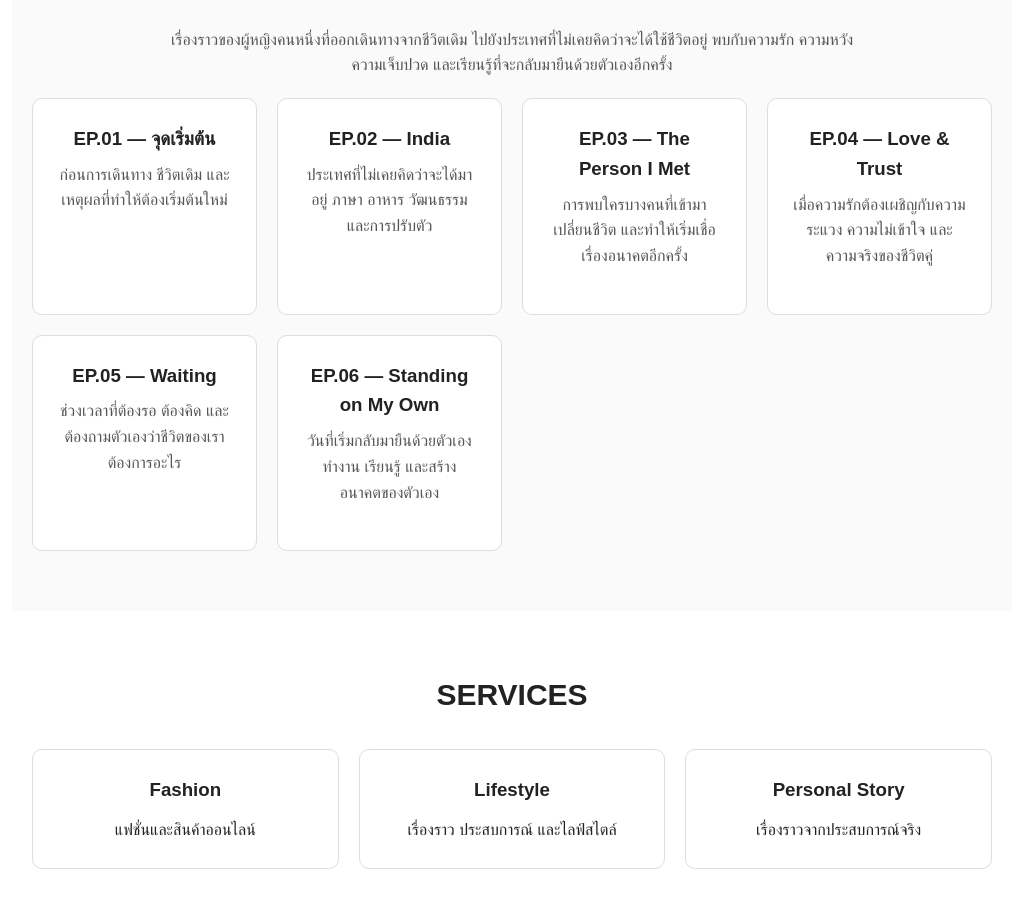
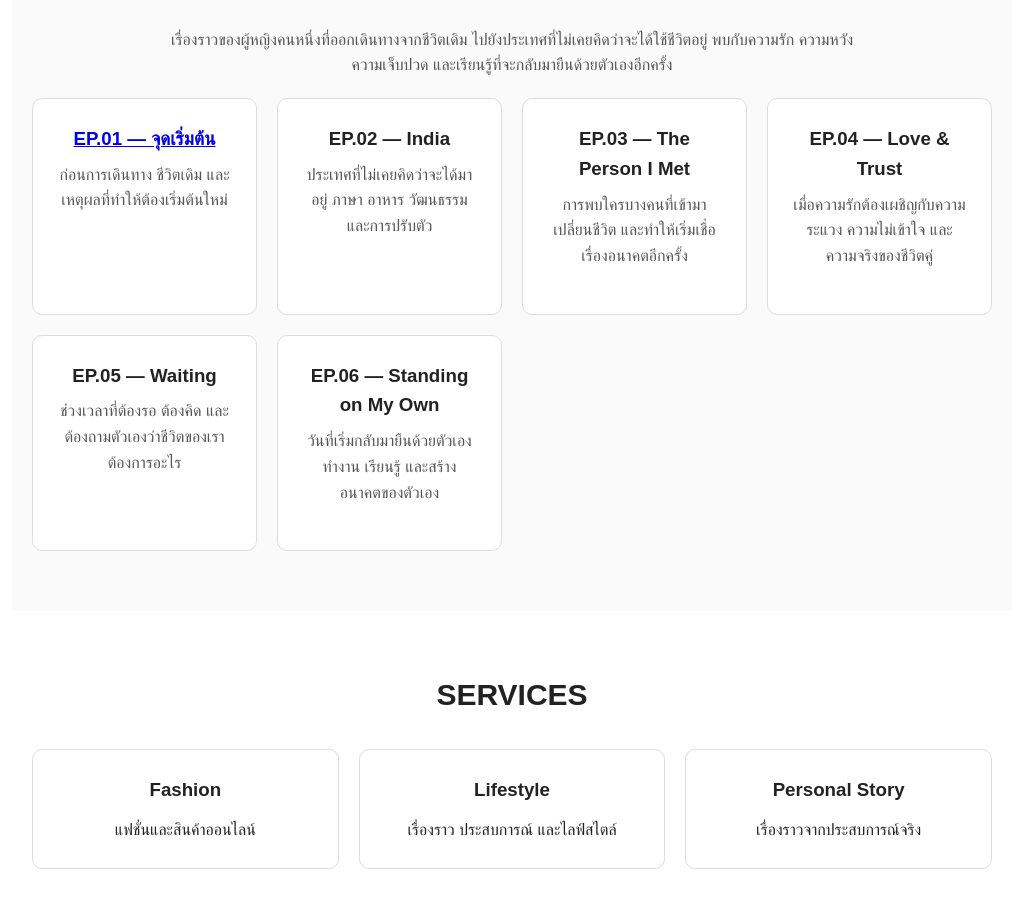
Before and after one commit to ksommaketarin-droid/sk-official, a plain HTML site: page index.html in a window 1280 px wide. Shown: the part 985-1909 px from the top of the page, without its empty margins (128-1151 px from the left). Drawn offline with Linux system fonts and the light colour scheme.

Commit message:
Update index.html

```diff
--- a/index.html
+++ b/index.html
@@ -213,7 +213,7 @@
     <div class="cards episode">
 
       <div class="card">
-        <h3>EP.01 — จุดเริ่มต้น</h3>
+        <h3><a href="ep01.html">EP.01 — จุดเริ่มต้น</a></h3>
         <p>
           ก่อนการเดินทาง ชีวิตเดิม และเหตุผลที่ทำให้ต้องเริ่มต้นใหม่
         </p>
```
